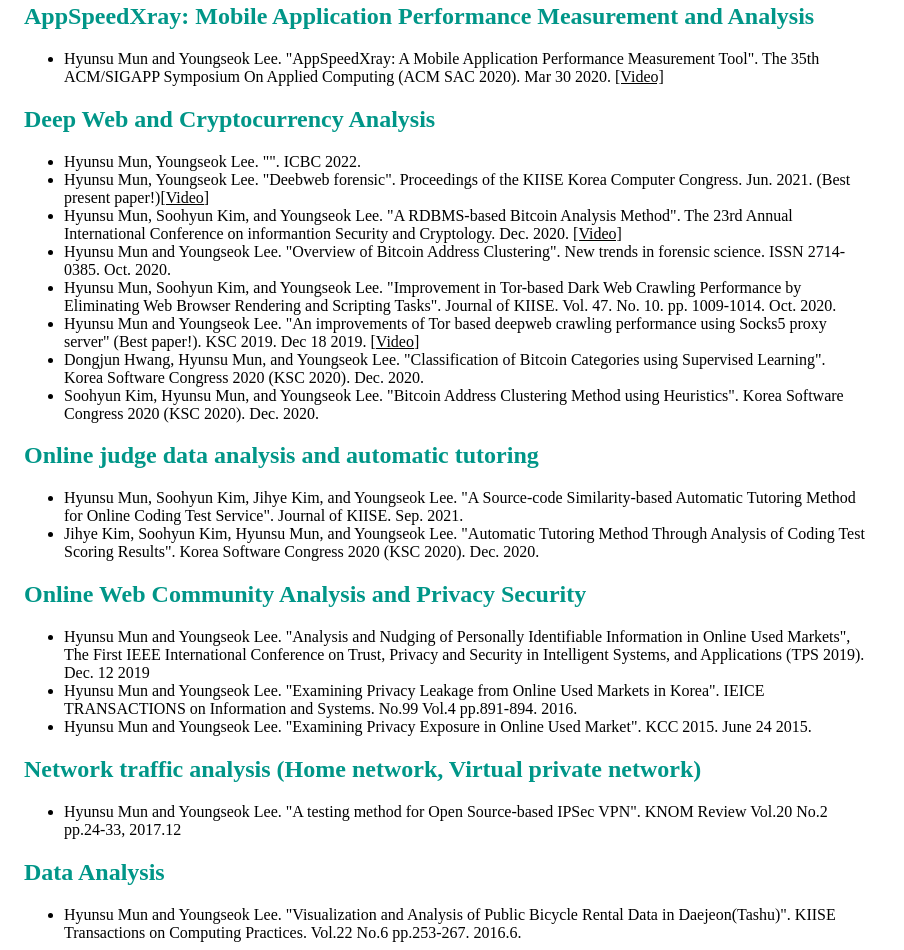
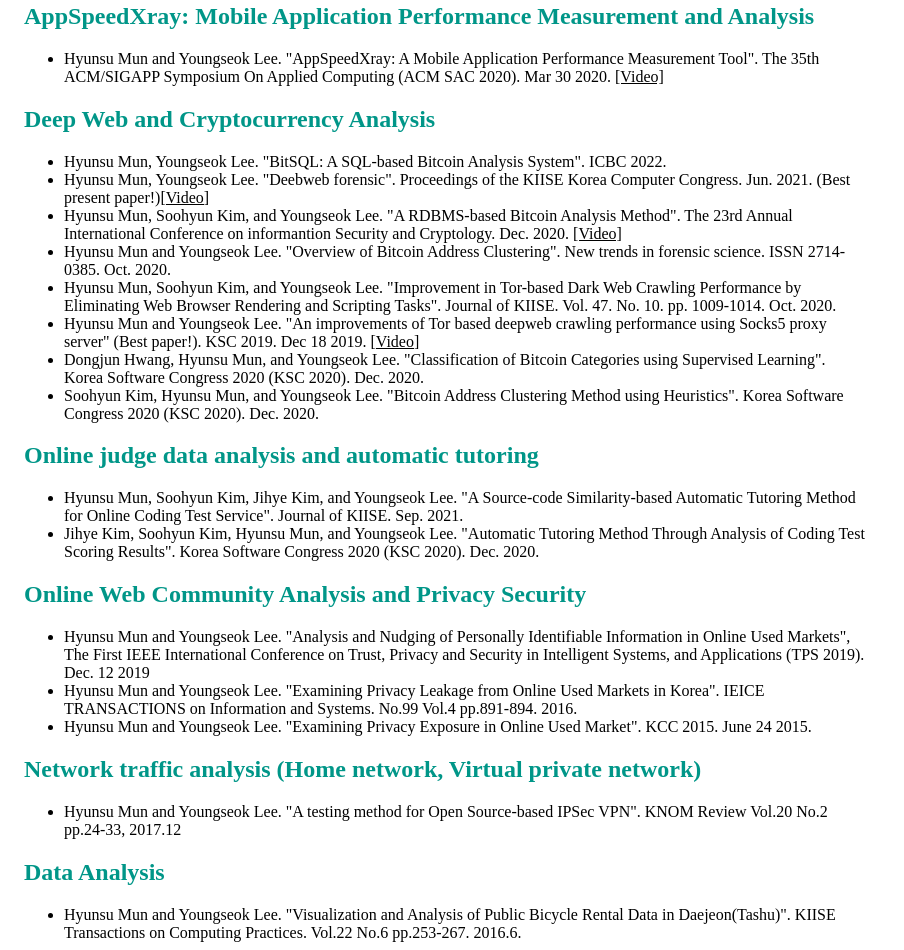
Before and after one commit to munhyunsu/munhyunsu.github.io, a plain HTML site: page index.html in a window 1280 px wide. Shown: the part 883-1833 px from the top of the page, without its empty margins (0-904 px from the left). Drawn offline with Linux system fonts and the light colour scheme.

Commit message:
paper name

```diff
--- a/index.html
+++ b/index.html
@@ -62,7 +62,8 @@
   </ul>
   <h2 class="item-header">Deep Web and Cryptocurrency Analysis</h2>
   <ul>
-    <li>Hyunsu Mun, Youngseok Lee. "". ICBC 2022. </li>
+    <li>Hyunsu Mun, Youngseok Lee. "BitSQL: A SQL-based Bitcoin
+Analysis System". ICBC 2022. </li>
     <li>Hyunsu Mun, Youngseok Lee. "Deebweb forensic". Proceedings of the KIISE Korea Computer Congress. Jun. 2021. (Best present paper!)<a href="https://youtu.be/zZQ_fb9Aejk">[Video]</a></li>
     <li>Hyunsu Mun, Soohyun Kim, and Youngseok Lee. "A RDBMS-based Bitcoin Analysis Method". The 23rd Annual International Conference on informantion Security and Cryptology. Dec. 2020. <a href="https://youtu.be/aYyxX5zkFl8">[Video]</a></li>
     <li>Hyunsu Mun and Youngseok Lee. "Overview of Bitcoin Address Clustering". New trends in forensic science. ISSN 2714-0385. Oct. 2020.</li>
```
